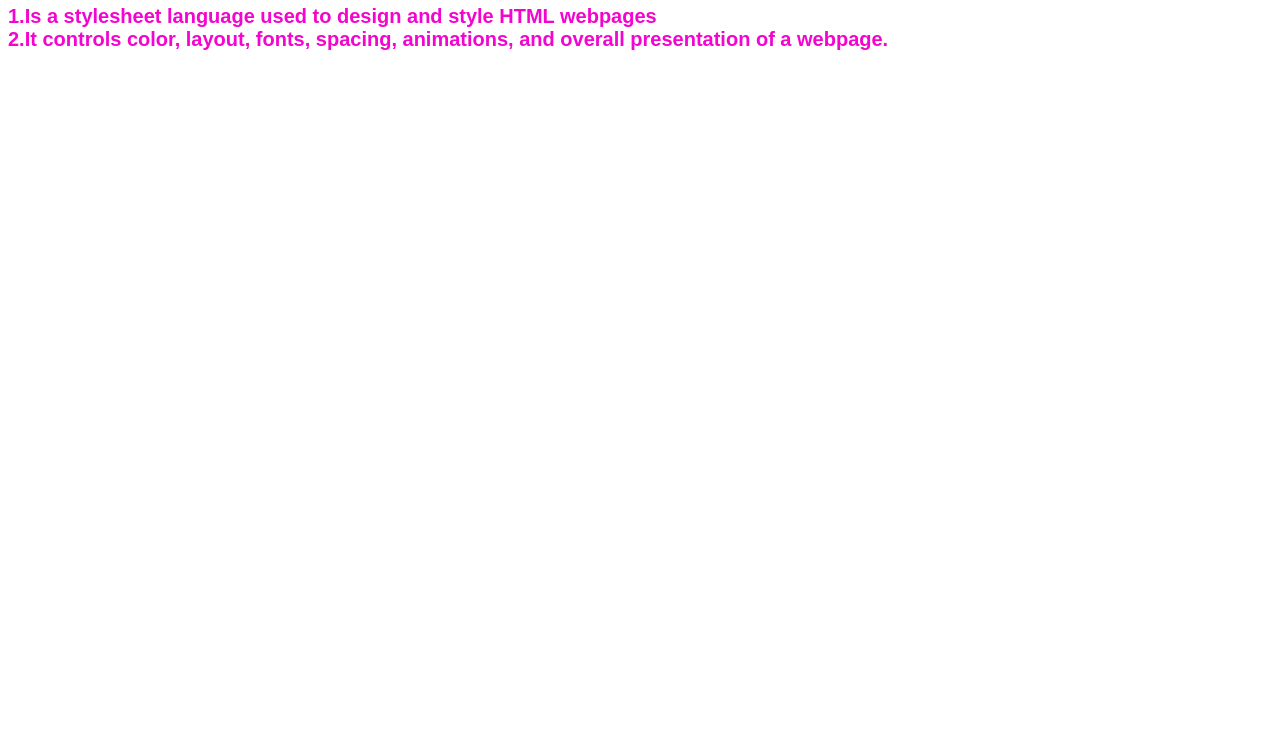
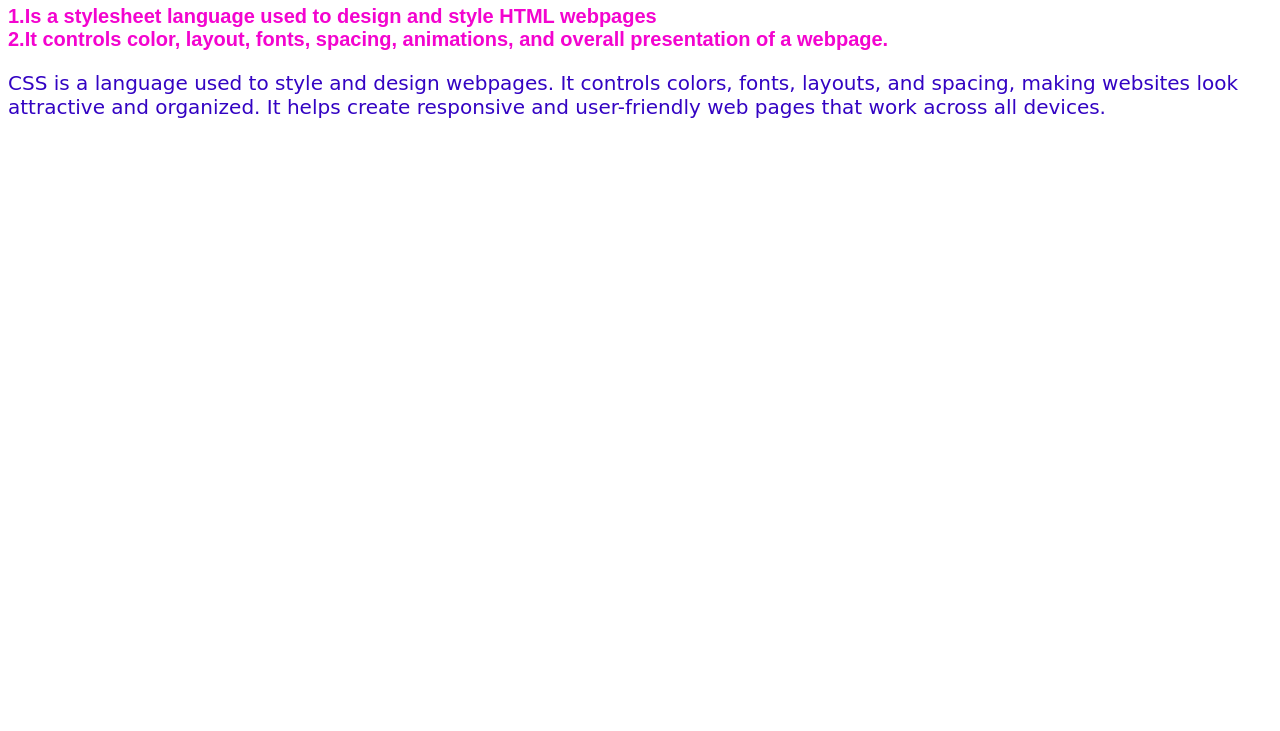
Before and after one commit to Akshata05Dawange/css-project-2, a plain HTML site: page index.html in a window 1280 px wide. Shown: the part 69-800 px from the top of the page. Drawn offline with Linux system fonts and the light colour scheme.

Commit message:
document css created

```diff
--- a/index.html
+++ b/index.html
@@ -15,6 +15,8 @@ h2{
     <h1 style="color:rgb(31, 29, 31); font-size:30px; font-family:Arial ;">CSS:Cascading Style Sheets</h1>
     <h2 >1.Is a stylesheet language used to design and style HTML webpages<br/>
     2.It controls color, layout, fonts, spacing, animations, and overall presentation of a webpage.</h2>
-
+    <p>
+      CSS  is a language used to style and design webpages. It controls colors, fonts, layouts, and spacing, making websites look attractive and organized. It helps create responsive and user-friendly web pages that work across all devices.
+    </p>
 </body>
 </html>
```
